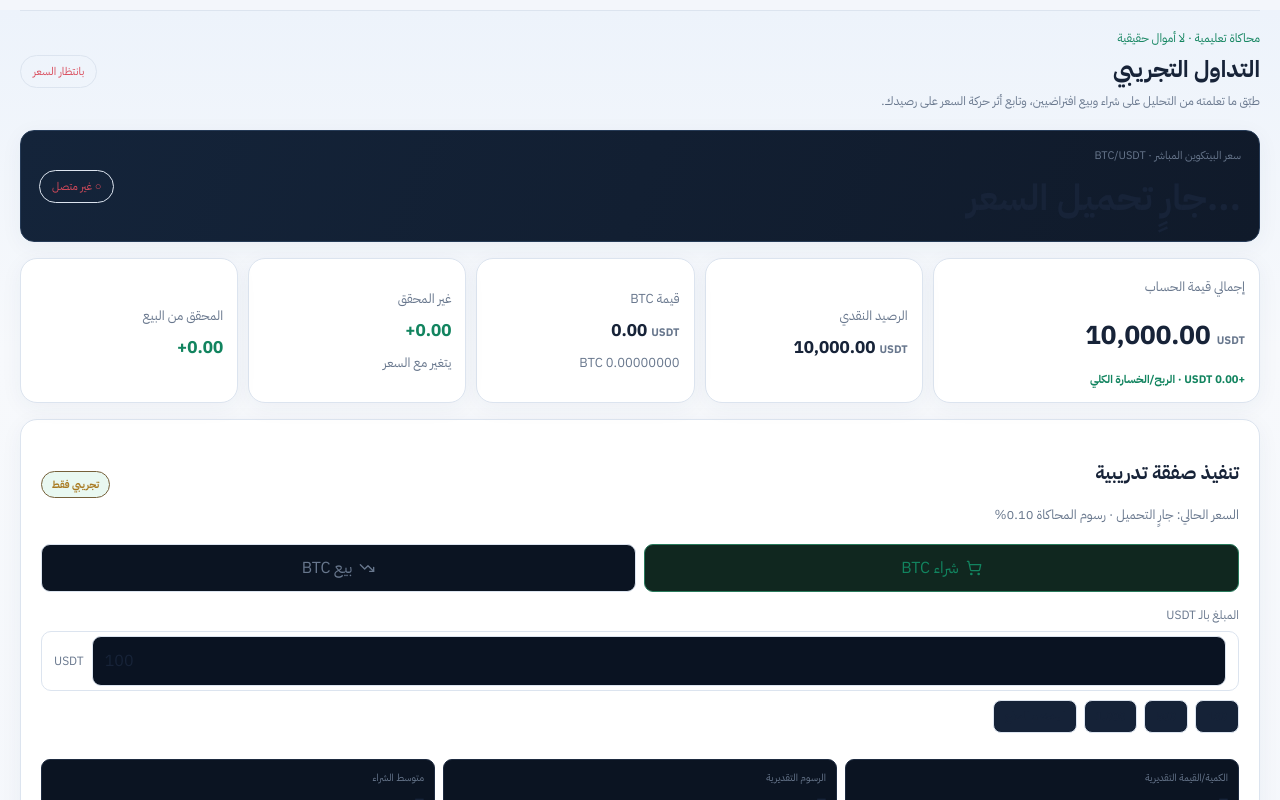
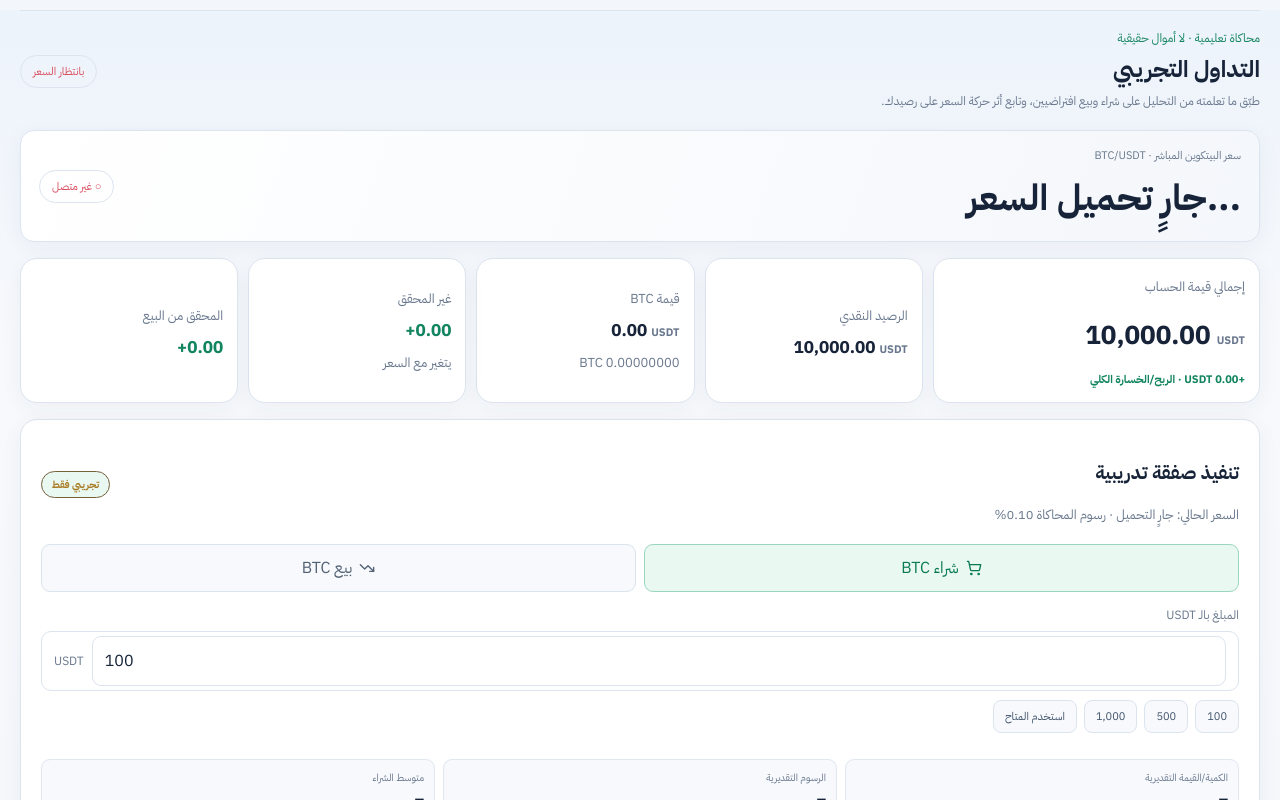
Before and after one commit to 771523543/BTC-RADAR, a Next.js app in the folder next-app/: page /BTC-RADAR/ in a window 1280 px wide. Shown: the top 800 px of the page. Built offline with nearby package versions, Linux system fonts and the light colour scheme; no server answers.

Commit message:
Fix remaining dark surfaces in paper trading page

```diff
--- a/next-app/app/globals.css
+++ b/next-app/app/globals.css
@@ -212,3 +212,52 @@ footer{color:var(--muted)}
 .paper-live-price>div>span{font-size:11px;color:var(--muted)}
 .paper-live-price strong{font-size:clamp(25px,5vw,36px);font-weight:800;letter-spacing:.2px;color:var(--text);direction:ltr;text-align:right;font-variant-numeric:tabular-nums}
 @media(max-width:480px){.paper-live-price{padding:13px;align-items:flex-start}.paper-live-price strong{font-size:25px}.paper-live-price .paper-live{font-size:10px;padding:6px 8px}}
+
+
+/* Final light surfaces for the unified paper-trading page */
+.paper-live-price{
+  background:linear-gradient(110deg,#ffffff,#f4f7fb)!important;
+  border:1px solid #dce4ef!important;
+  box-shadow:0 5px 22px #263b590d!important;
+}
+.paper-live-price strong{color:#172338!important}
+.paper-live-price>div>span{color:#68778d!important}
+.paper-tabs button{
+  background:#f7f9fc!important;
+  color:#526174!important;
+  border-color:#dce4ef!important;
+}
+.paper-tabs button.buy-active{
+  background:#e9f8f1!important;
+  color:#087a56!important;
+  border-color:#9bd7bf!important;
+}
+.paper-tabs button.sell-active{
+  background:#fff0f2!important;
+  color:#bd3548!important;
+  border-color:#efb7bf!important;
+}
+.paper-input-row{
+  background:#fff!important;
+  border-color:#dce4ef!important;
+}
+.paper-input-row input{
+  background:#fff!important;
+  color:#172338!important;
+  border-color:#dce4ef!important;
+}
+.paper-input-row input::placeholder{color:#98a4b5!important}
+.paper-quick button{
+  background:#f7f9fc!important;
+  color:#40536b!important;
+  border-color:#dce4ef!important;
+}
+.paper-estimate span{
+  background:#f7f9fc!important;
+  border-color:#e0e7f0!important;
+  color:#68778d!important;
+}
+.paper-estimate b{color:#172338!important}
+.paper-notice{background:#eef5ff!important;color:#24558c!important;border-color:#d6e5fb!important}
+.paper-table th{background:#f3f6fb!important}
+.paper-empty{color:#68778d!important}
```
